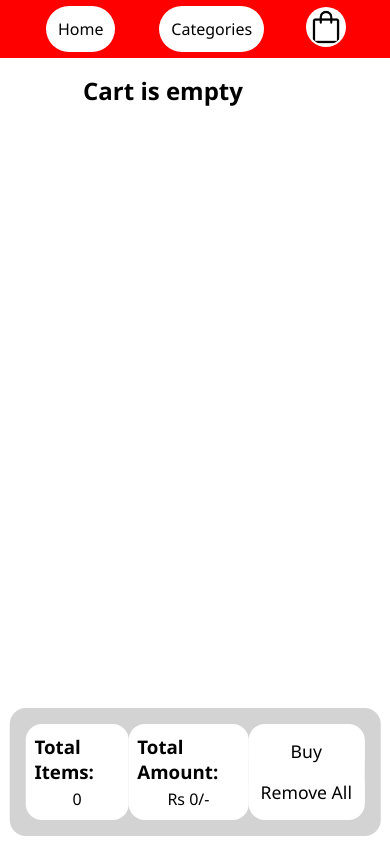
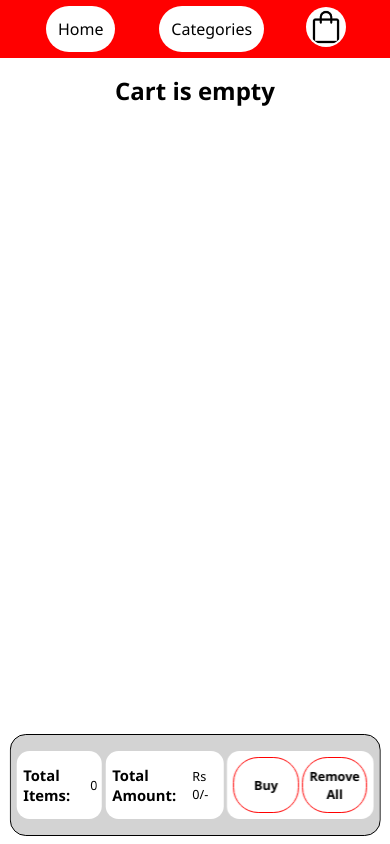
Before and after one commit to PIYUSH9001/Zooblie_Ecommerce, a React (Create React App) app: page /cart in a window 390 px wide. Built offline with nearby package versions, Linux system fonts and the light colour scheme; the HTML template or start-up script is replaced by a standard one.

Commit message:
minor fixes

```diff
--- a/src/Components/CartPage.jsx
+++ b/src/Components/CartPage.jsx
@@ -2,9 +2,10 @@ import React, { useContext, useEffect } from "react";
 import { StoreContext } from "../Context/context";
 import ProductCard from "./ProductCard";
 import NavigationBar from "./NavigationBar";
-import "../Styles/CartPage.css"
-
+import "../Styles/CartPage.css";
+import {IsMobileScreen} from './HomePage';
 const CartPage = () => {
+    const MobileScreen = IsMobileScreen();
     const { Cart } = useContext(StoreContext);
     useEffect(()=>{
         console.log(Cart)
@@ -44,21 +45,7 @@ const CartPage = () => {
 const BuyTab = (props) => {
     const {Cart,setCart} = useContext(StoreContext);
     return (
-        <div style={{
-            height: 'auto',
-            width: '95vw',
-            display: 'flex',
-            backgroundColor: 'lightgray',
-            // border: '1px solid black',
-            position: 'fixed',
-            padding: '1em',
-            left: '50%',
-            transform: 'translateX(-50%)',
-            bottom: '1%',
-            alignItems: 'center',
-            justifyContent: 'space-around',
-            borderRadius: '1em'
-        }}>
+        <div className="CartOptionsArea">
             <div className="BuyTabOptionsTab">
                 <h3>Total Items:</h3>
                 <p>{props.Items}</p>
--- a/src/Components/HomePage.jsx
+++ b/src/Components/HomePage.jsx
@@ -13,7 +13,7 @@ function getRandomInt(min, max) {
 }
 
 export function IsMobileScreen(){
-    if(window.innerWidth<=500){
+    if(window.innerWidth<=750){
         return true;
     }
     else{
--- a/src/Styles/CartPage.css
+++ b/src/Styles/CartPage.css
@@ -42,3 +42,56 @@
     background-color: red;
     color:white;
 }
+.CartOptionsArea{
+    /*      height:'auto',
+            width: '95vw',
+            display: 'flex',
+            backgroundColor: 'lightgray',
+            // border: '1px solid black',
+            position: 'fixed',
+            padding: '1em',
+            left: '50%',
+            transform: 'translateX(-50%)',
+            bottom: '1%',
+            alignItems: 'center',
+            justifyContent: 'space-around',
+            borderRadius: '1em */
+    height:auto;
+    width: 95vw;
+    display: flex;
+    background-color: lightgray;
+    border: 1px solid black;
+    position: fixed;
+    padding:1em;
+    left:50%;
+    transform: translateX(-50%);
+    bottom:1%;
+    align-items: center;
+    justify-content: space-around;
+    border-radius: 1em;
+}
+
+@media screen and (min-width:320px) and (max-width:750px){
+    .CartPage{
+        column-gap: 0;
+    }
+    .CartOptionsArea{
+        height:12%;
+        padding: 0.25em;
+    }
+    .BuyTabOptionsTab{
+        flex-direction: row;
+        font-size: 0.79em;
+        height:75%;
+        width: auto;
+        margin:0.125em;
+    }
+    .BuyTabBtn{
+        margin: 0.125em;
+        padding:0.125em;
+        height:95%;
+        font-size: 1em;
+        font-weight: bold;
+        border: 0.25px solid red;
+    }
+}
--- a/src/Styles/HomePage.css
+++ b/src/Styles/HomePage.css
@@ -193,7 +193,7 @@
     }
 }
 
-@media screen and (min-width:320px) and (max-width:500px) {
+@media screen and (min-width:320px) and (max-width:750px) {
     .Banner{
         height:30vh;
     }
--- a/src/Styles/Product.css
+++ b/src/Styles/Product.css
@@ -99,7 +99,7 @@
     background-color: black;
 }
 
-@media screen and (min-width:320px) and (max-width:500px) {
+@media screen and (min-width:320px) and (max-width:750px) {
     .ProductCard{
         border:1px solid black;
     }
--- a/src/Styles/ProductPage.css
+++ b/src/Styles/ProductPage.css
@@ -8,7 +8,7 @@
     grid-template-columns: repeat(2,auto);
 }
 
-@media screen and (min-width:320px) and (max-width:500px){
+@media screen and (min-width:320px) and (max-width:750px){
     .ProductsPage{
         column-gap: 1em;
         row-gap: 1em;
```
